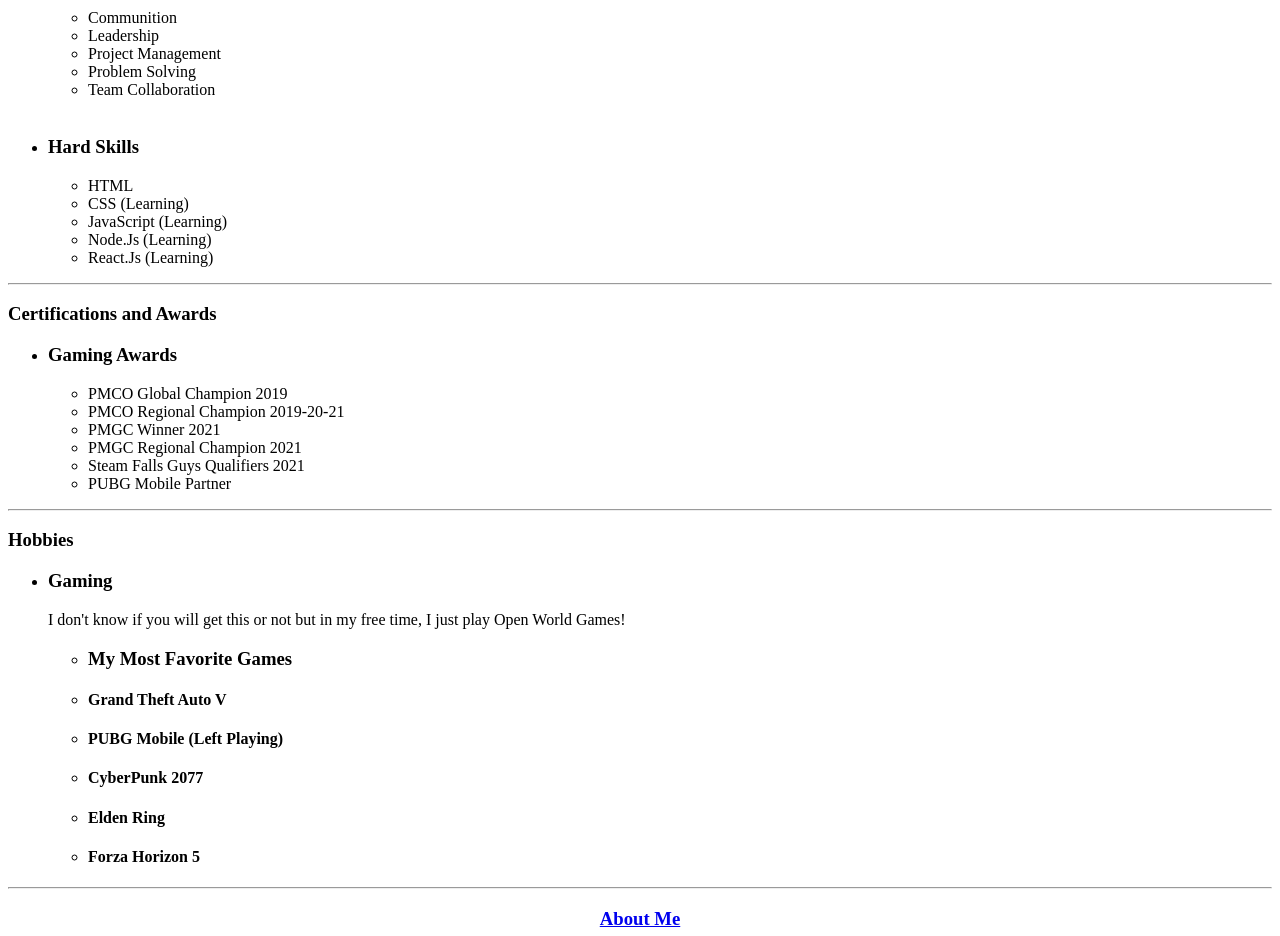
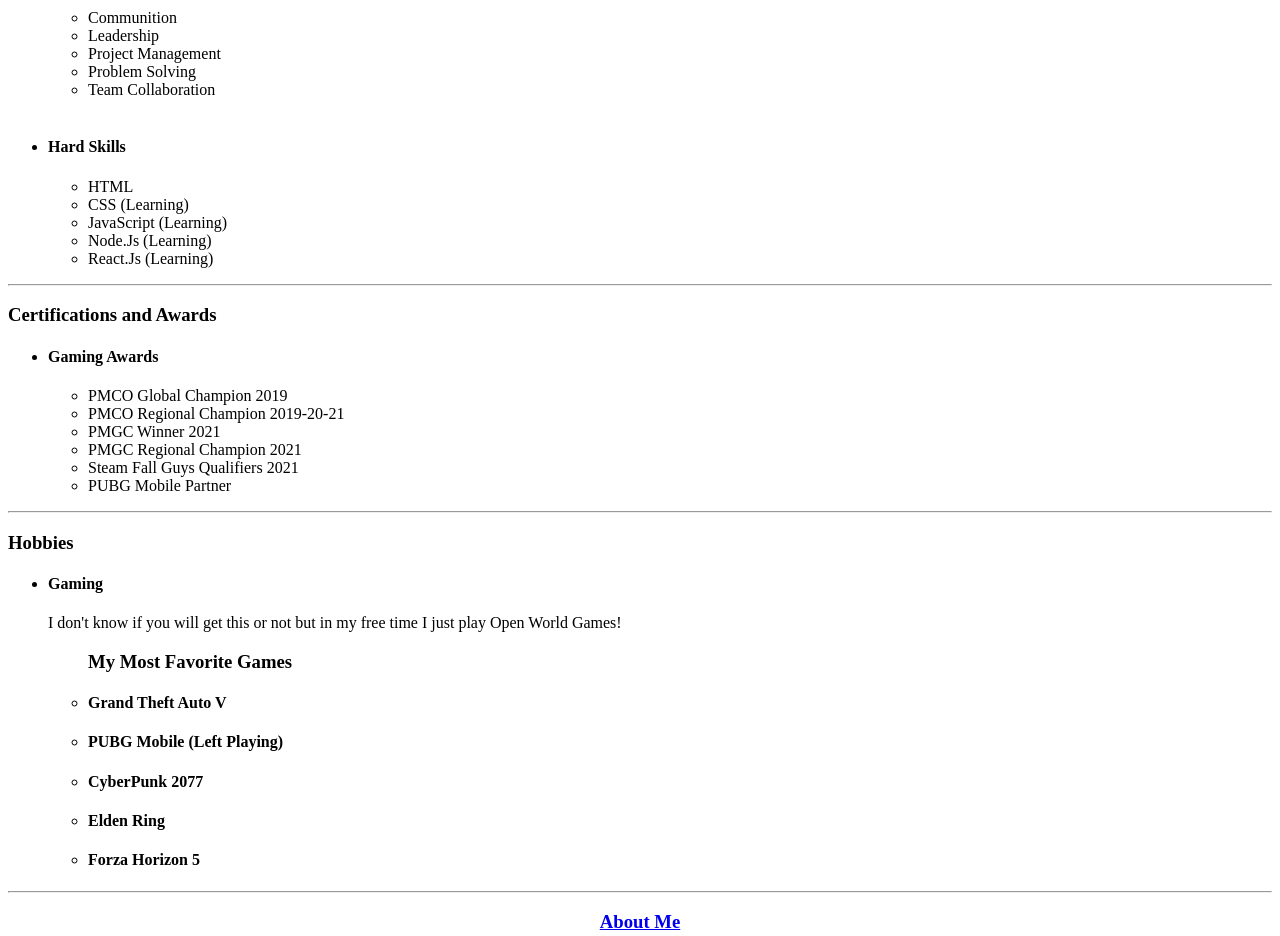
Before and after one commit to wtfmoinxd/wtfmoinxd.github.io, a plain HTML site: page index.html in a window 1280 px wide. Shown: the part 860-1796 px from the top of the page. Drawn offline with Linux system fonts and the light colour scheme.

Commit message:
Add files via upload

```diff
--- a/index.html
+++ b/index.html
@@ -56,7 +56,7 @@
                 </ul>
 
                 <br />
-                <li><h3>Hard Skills</h3></li>
+                <li><h4>Hard Skills</h4></li>
                 <ul>
                     <li>HTML</li>
                     <li>CSS (Learning)</li>
@@ -71,12 +71,12 @@
 
             <h3>Certifications and Awards</h3>
             <ul>
-                <li><h3>Gaming Awards</h3></li>
+                <li><h4>Gaming Awards</h4></li>
                 <ul><li>PMCO Global Champion 2019</li>
                 <li>PMCO Regional Champion 2019-20-21</li>
                 <li>PMGC Winner 2021</li>
                 <li>PMGC Regional Champion 2021</li>
-                <li>Steam Falls Guys Qualifiers 2021</li>
+                <li>Steam Fall Guys Qualifiers 2021</li>
                 <li>PUBG Mobile Partner</li></ul>
 
             </ul>
@@ -85,11 +85,11 @@
 
 <h3>Hobbies</h3>
 <ul>
-    <li><h3>Gaming</h3></li>
+    <li><h4>Gaming</h4></li>
 
-        <p>I don't know if you will get this or not but in my free time, I just play Open World Games!</p>
+        <p>I don't know if you will get this or not but in my free time I just play Open World Games!</p>
     <ul>
-    <li><h3>My Most Favorite Games </h3></li>
+    <h3>My Most Favorite Games </h3>
     <li><h4>Grand Theft Auto V</h4></li>
     <li><h4>PUBG Mobile (Left Playing)</h4></li>
     <li><h4>CyberPunk 2077</h4></li>
```
